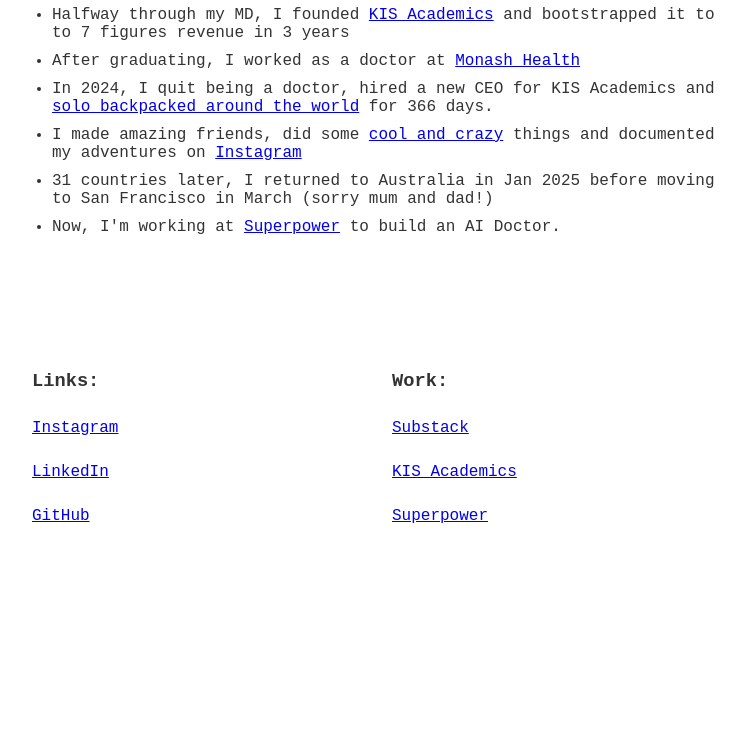
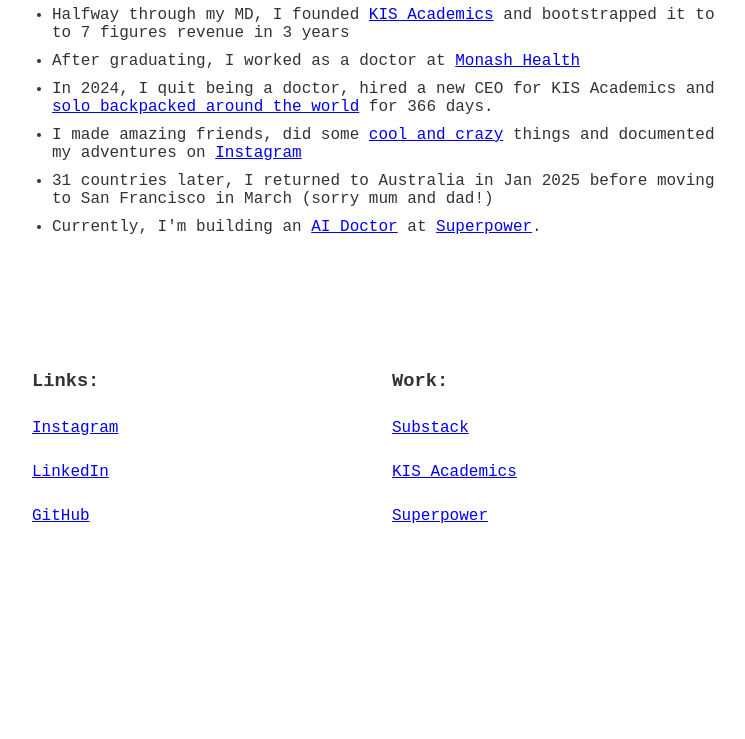
Before and after one commit to Mango117/manoj-website, a website: page index.html in a window 1280 px wide. Shown: the part 718-1457 px from the top of the page, without its empty margins (258-1003 px from the left). Drawn offline with Linux system fonts and the light colour scheme; no server answers; a web font is replaced by a local one.

Commit message:
updated copy on index.html

```diff
--- a/index.html
+++ b/index.html
@@ -46,7 +46,7 @@
                 <li> In 2024, I quit being a doctor, hired a new CEO for KIS Academics and <a href="https://manojarachige.substack.com/p/why-i-travelled-the-world-for-366?r=f82b7">solo backpacked around the world</a> for 366 days.</li>
                 <li> I made amazing friends, did some <a href="https://manojarachige.substack.com/p/7-cool-and-crazy-things-i-did-in?r=f82b7">cool and crazy</a> things and documented my adventures on <a href="https://www.instagram.com/manoj_arachige/">Instagram</a></li>
                 <li> 31 countries later, I returned to Australia in Jan 2025 before moving to San Francisco in March (sorry mum and dad!)</li>
-                <li> Now, I'm working at <a href="https://superpower.com/">Superpower</a> to build an <a href="https://manojarachige.substack.com/p/i-quit-medicine-to-build-superpowers"></a>AI Doctor</a>.</li>
+                <li> Currently, I'm building an <a href="https://manojarachige.substack.com/p/i-quit-medicine-to-build-superpowers">AI Doctor</a> at <a href="https://superpower.com/">Superpower</a>.</li>
             </ul>
         </section>
 
```
